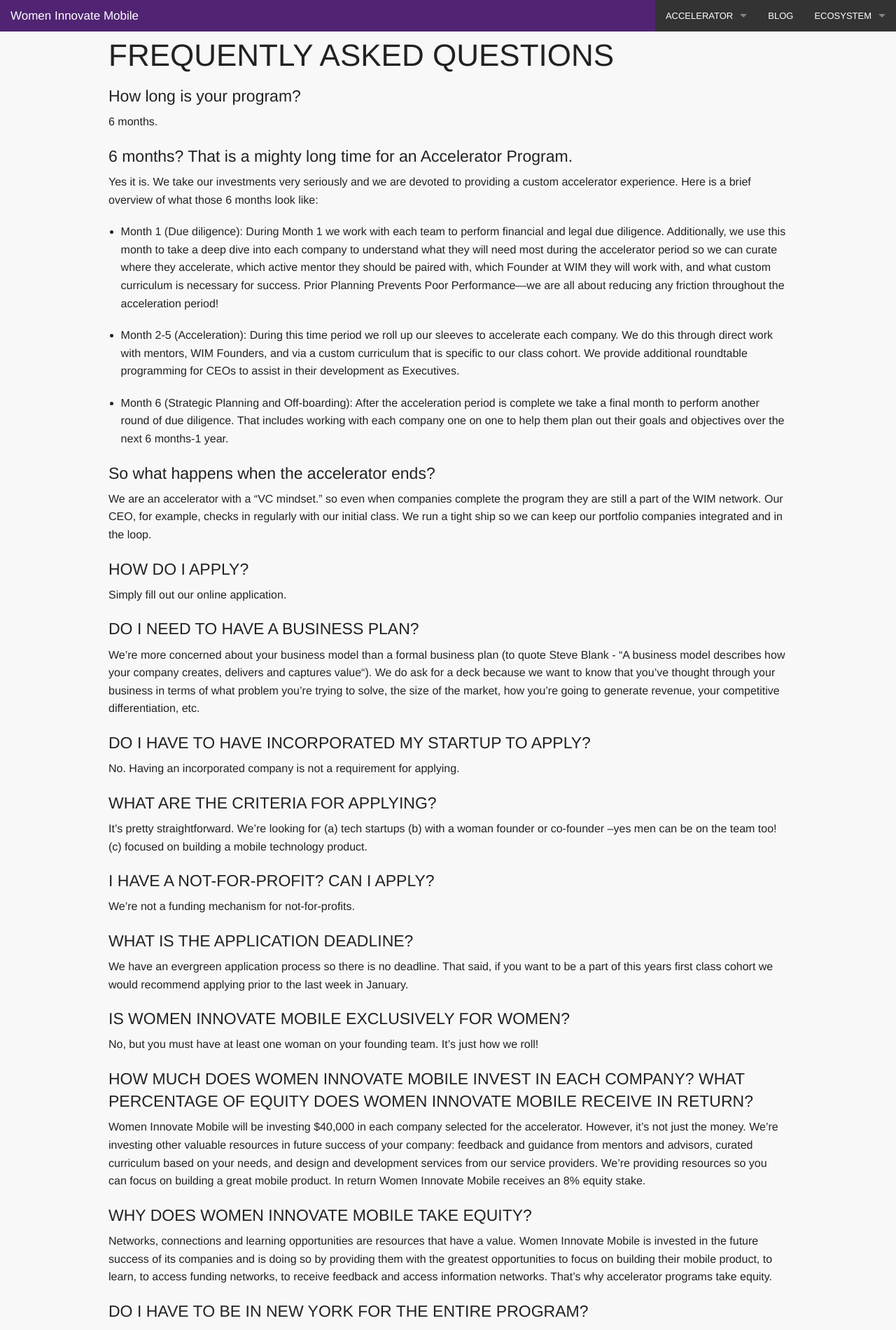
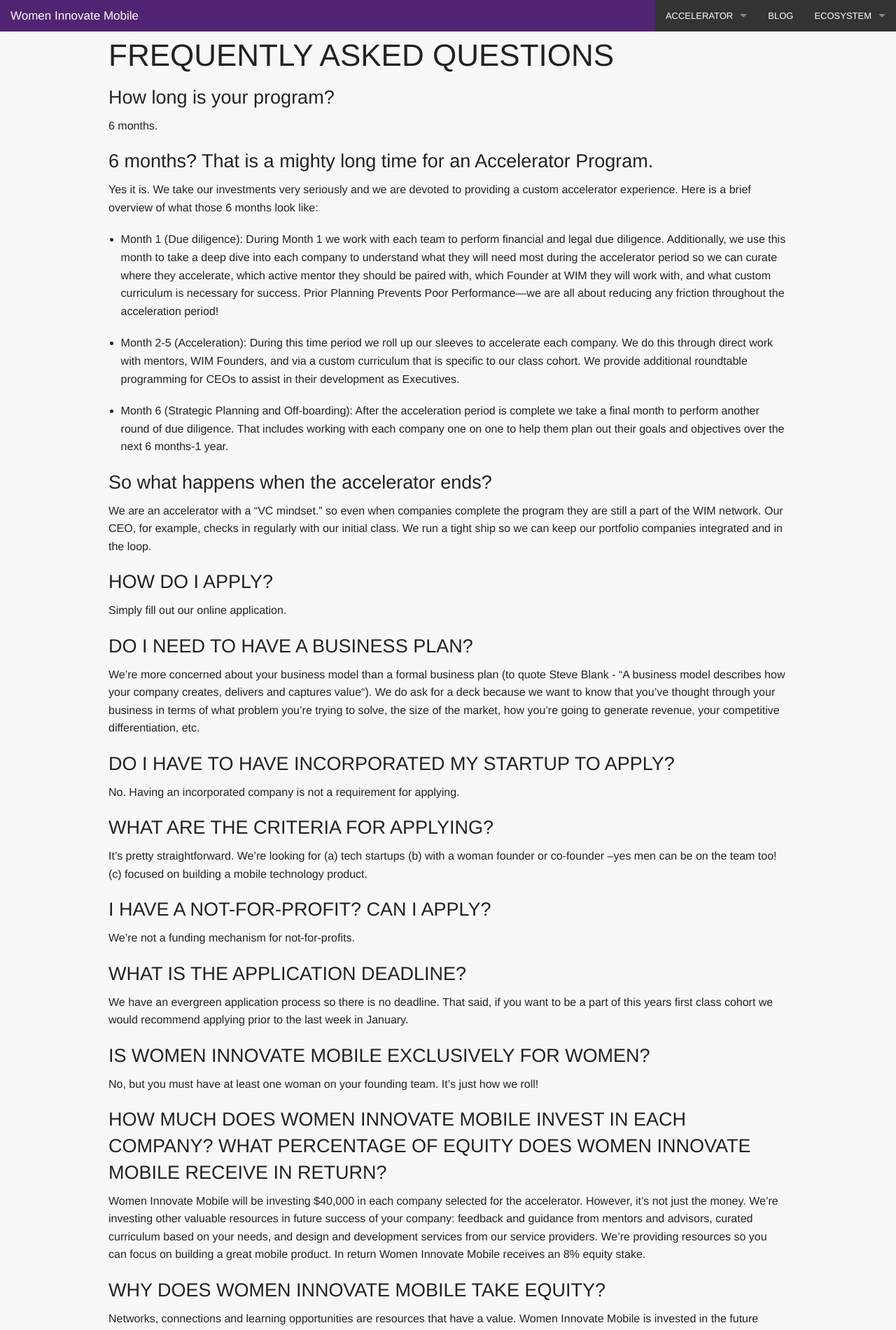
Before and after one commit to skyfaerie/wim.co, a Jekyll site: the page built from accelerate/faq.html, in a window 1280 px wide. Shown: the top 1900 px of the page at 70% size. Built offline with Jekyll 4.4.1, drawn with Linux system fonts in a browser that asks for light colours.

Commit message:
fixed faq h tags

```diff
--- a/accelerate/faq.html
+++ b/accelerate/faq.html
@@ -16,10 +16,10 @@
 	<div class="small-12 columns">
 
 
-		<h4>How long is your program?</h4>
+		<h3>How long is your program?</h3>
 		<p>6 months.</p>
 
-		<h4>6 months?  That is a mighty long time for an Accelerator Program.</h4>
+		<h3>6 months?  That is a mighty long time for an Accelerator Program.</h3>
 		<p>Yes it is. We take our investments very seriously and we are devoted to providing a custom accelerator experience. Here is a brief overview of what those 6 months look like:</p>
 
 		<ul>
@@ -30,58 +30,58 @@
 			<li><p>Month 6 (Strategic Planning and Off-boarding): After the acceleration period is complete we take a final month to perform another round of due diligence.  That includes working with each company one on one to help them plan out their goals and objectives over the next 6 months-1 year.</p></li>
 		 </ul>
 
-		<h4>So what happens when the accelerator ends?</h4>
+		<h3>So what happens when the accelerator ends?</h3>
 
 		<p>We are an accelerator with a “VC mindset.” so even when companies complete the program they are still a part of the WIM network.  Our CEO, for example, checks in regularly with our initial class.  We run a tight ship so we can keep our portfolio companies integrated and in the loop.</p>
 
-		<h4>HOW DO I APPLY?</h4>
+		<h3>HOW DO I APPLY?</h3>
 		<p>Simply fill out our online application.</p>
 
-		<h4>DO I NEED TO HAVE A BUSINESS PLAN?</h4>
+		<h3>DO I NEED TO HAVE A BUSINESS PLAN?</h3>
 
 		<p>We’re more concerned about your business model than a formal business plan (to quote Steve Blank -  “A business model describes how your company creates, delivers and captures value“). We do ask for a deck because we want to know that you’ve thought through your business in terms of what problem you’re trying to solve, the size of the market, how you’re going to generate revenue, your competitive differentiation, etc.
 		 </p>
-		<h4>DO I HAVE TO HAVE INCORPORATED MY STARTUP TO APPLY?</h4>
+		<h3>DO I HAVE TO HAVE INCORPORATED MY STARTUP TO APPLY?</h3>
 
 		<p>No. Having an incorporated company is not a requirement for applying.</p>
 
-		<h4>WHAT ARE THE CRITERIA FOR APPLYING?</h4>
+		<h3>WHAT ARE THE CRITERIA FOR APPLYING?</h3>
 
 		<p>It’s pretty straightforward.  We’re looking for (a) tech startups (b) with a woman founder or co-founder –yes men can be on the team too! (c) focused on building a mobile technology product.</p>
 
-		<h4>I HAVE A NOT-FOR-PROFIT? CAN I APPLY?</h4>
+		<h3>I HAVE A NOT-FOR-PROFIT? CAN I APPLY?</h3>
 
 		<p>We’re not a funding mechanism for not-for-profits.</p>
 
-		<h4>WHAT IS THE APPLICATION DEADLINE?</h4>
+		<h3>WHAT IS THE APPLICATION DEADLINE?</h3>
 
 		<p>We have an evergreen application process so there is no deadline.  That said, if you want to be a part of this years first class cohort we would recommend applying prior to the last week in January. </p>
 
-		<h4>IS WOMEN INNOVATE MOBILE EXCLUSIVELY FOR WOMEN?</h4>
+		<h3>IS WOMEN INNOVATE MOBILE EXCLUSIVELY FOR WOMEN?</h3>
 
 		<p>No, but you must have at least one woman on your founding team.  It’s just how we roll!</p>
 
-		<h4>HOW MUCH DOES WOMEN INNOVATE MOBILE INVEST IN EACH COMPANY? WHAT PERCENTAGE OF EQUITY DOES WOMEN INNOVATE MOBILE RECEIVE IN RETURN?</h4>
+		<h3>HOW MUCH DOES WOMEN INNOVATE MOBILE INVEST IN EACH COMPANY? WHAT PERCENTAGE OF EQUITY DOES WOMEN INNOVATE MOBILE RECEIVE IN RETURN?</h3>
 
 		<p>Women Innovate Mobile will be investing $40,000 in each company selected for the accelerator. However, it’s not just the money. We’re investing other valuable resources in future success of your company: feedback and guidance from mentors and advisors, curated curriculum based on your needs, and design and development services from our service providers. We’re providing resources so you can focus on building a great mobile product. In return Women Innovate Mobile receives an 8% equity stake.</p>
 
-		<h4>WHY DOES WOMEN INNOVATE MOBILE TAKE EQUITY?</h4>
+		<h3>WHY DOES WOMEN INNOVATE MOBILE TAKE EQUITY?</h3>
 
 		<p>Networks, connections and learning opportunities are resources that have a value. Women Innovate Mobile is invested in the future success of its companies and is doing so by providing them with the greatest opportunities to focus on building their mobile product, to learn, to access funding networks, to receive feedback and access information networks. That’s why accelerator programs take equity.</p>
 
-		<h4>DO I HAVE TO BE IN NEW YORK FOR THE ENTIRE PROGRAM?</h4>
+		<h3>DO I HAVE TO BE IN NEW YORK FOR THE ENTIRE PROGRAM?</h3>
 
 		<p>No, but you will have to join us here for select periods of time to take advantage of the resources we have to offer here in the city.</p>
 
-		<h4>WHAT IF I’M NOT FROM THE UNITED STATES? CAN I APPLY?</h4>
+		<h3>WHAT IF I’M NOT FROM THE UNITED STATES? CAN I APPLY?</h3>
 
 		<p>Yes. As long as you meet the application criteria, you can apply.</p>
 
-		<h4>WHAT ABOUT MY INTELLECTUAL PROPERTY? WILL WOMEN INNOVATE MOBILE SIGN AN NDA?</h4>
+		<h3>WHAT ABOUT MY INTELLECTUAL PROPERTY? WILL WOMEN INNOVATE MOBILE SIGN AN NDA?</h3>
 
 		<p>We’re in the business of helping our startups develop and take their ideas to market; we’re not in the business of counterfeit or theft of business ideas.  We’re receiving lots of inquiries from around the globe and strongly suspect that many entrepreneurs are coming up with similar solutions to solve similar problems. For this reason we will not sign NDAs.</p>
 
-		<h4>WHAT IF I HAVE ADDITIONAL QUESTIONS?</h4>
+		<h3>WHAT IF I HAVE ADDITIONAL QUESTIONS?</h3>
 
 		<p>Contact our Executive Director Shala Burroughs at shala AT wim DOT co and propose two times to meet.  She’d be happy to hop on a call with you for 15 minutes to answer your questions. </p>
 
```
